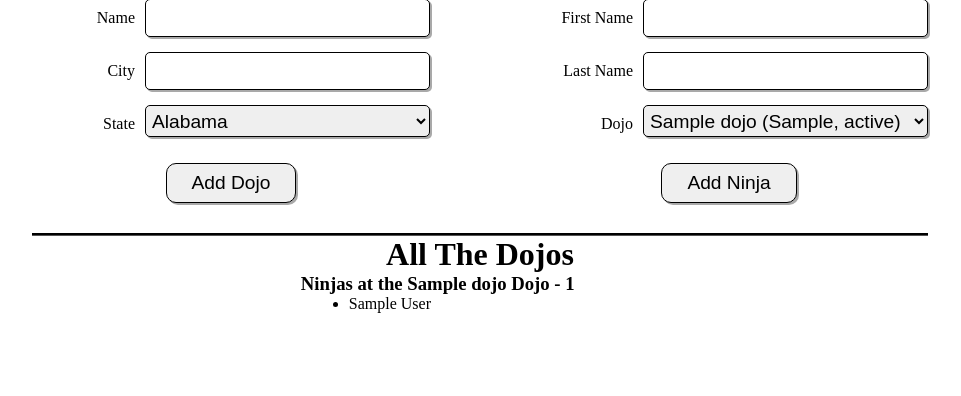
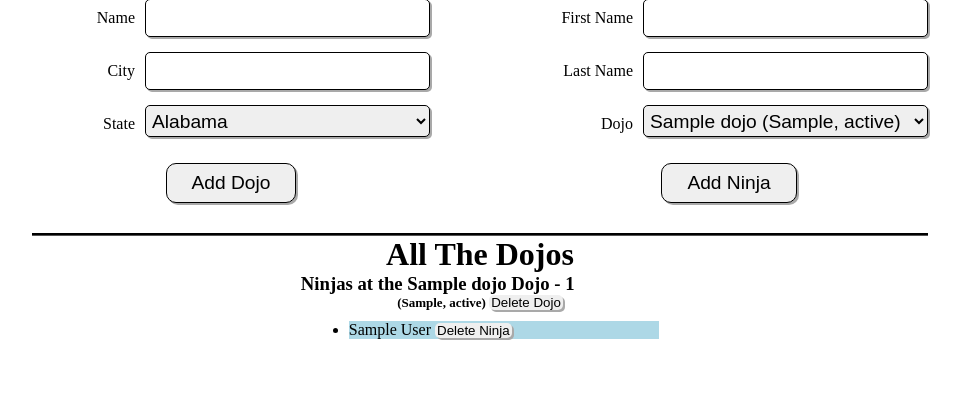
Before and after one commit to JasonHarrer/DjangoORM_DojosNinjas, a Django app: page / in a window 1280 px wide. Shown: the part 63-459 px from the top of the page, without its empty margins (160-1121 px from the left). Run offline with Django 3.2, Linux system fonts and the light colour scheme; tables that the repository leaves empty hold one stand-in row (values such as "Sample post").

Commit message:
Added delete buttons for both dojos and ninjas

```diff
--- a/dojo_ninjas_app/static/css/index.css
+++ b/dojo_ninjas_app/static/css/index.css
@@ -58,6 +58,23 @@ input[type="submit"] {
     margin: 0 30%;
 }
 
+h4 {
+    font-size: small;
+    margin-bottom: 10px;
+    text-align: center;
+}
+
 li {
+    margin-bottom: 10px;
     margin-left: 3rem;
 }
+
+li:nth-child(odd) {
+    background-color: lightblue;
+}
+
+button {
+    border-radius: 5px;
+    box-shadow: 2px 2px darkgray;
+    padding: 0 2px;
+}
--- a/dojo_ninjas_app/templates/index.html
+++ b/dojo_ninjas_app/templates/index.html
@@ -108,9 +108,18 @@
                 <h1>All The Dojos</h1>
                 {% for dojo in dojos %}
                     <h3>Ninjas at the {{dojo.name}} Dojo - {{dojo.ninjas.all.count}}</h3>
+                    <h4>({{dojo.city}}, {{dojo.state}})
+                        <a href="/delete-a-dojo/{{dojo.id}}">
+                            <button>Delete Dojo</button>
+                        </a>
+                    </h4>
                     <ul>
                         {% for ninja in dojo.ninjas.all %}
-                            <li>{{ninja.first_name}} {{ninja.last_name}}</li>
+                            <li>{{ninja.first_name}} {{ninja.last_name}}
+                                <a href="/delete-a-ninja/{{ninja.id}}">
+                                    <button>Delete Ninja</button>
+                                </a>
+                            </li>
                         {% endfor %}
                     </ul>
                 {% endfor %}
--- a/dojo_ninjas_app/urls.py
+++ b/dojo_ninjas_app/urls.py
@@ -2,7 +2,9 @@ from django.urls import path
 from . import views
 
 urlpatterns = [
-                path('',            views.index),
-                path('add-a-dojo',  views.add_a_dojo),
-                path('add-a-ninja', views.add_a_ninja)
+                path('',                              views.index),
+                path('add-a-dojo',                    views.add_a_dojo),
+                path('add-a-ninja',                   views.add_a_ninja),
+                path('delete-a-dojo/<int:dojo_id>',   views.delete_a_dojo),
+                path('delete-a-ninja/<int:ninja_id>', views.delete_a_ninja)
               ]
--- a/dojo_ninjas_app/views.py
+++ b/dojo_ninjas_app/views.py
@@ -27,3 +27,15 @@ def add_a_ninja(request):
                       last_name=request.POST['ninja_last_name']
                     )
     return redirect('/')
+
+
+def delete_a_dojo(request, dojo_id):
+    dojo = Dojo.objects.get(id=dojo_id)
+    dojo.delete()
+    return redirect('/')
+
+
+def delete_a_ninja(request, ninja_id):
+    ninja = Ninja.objects.get(id=ninja_id)
+    ninja.delete()
+    return redirect('/')
```
